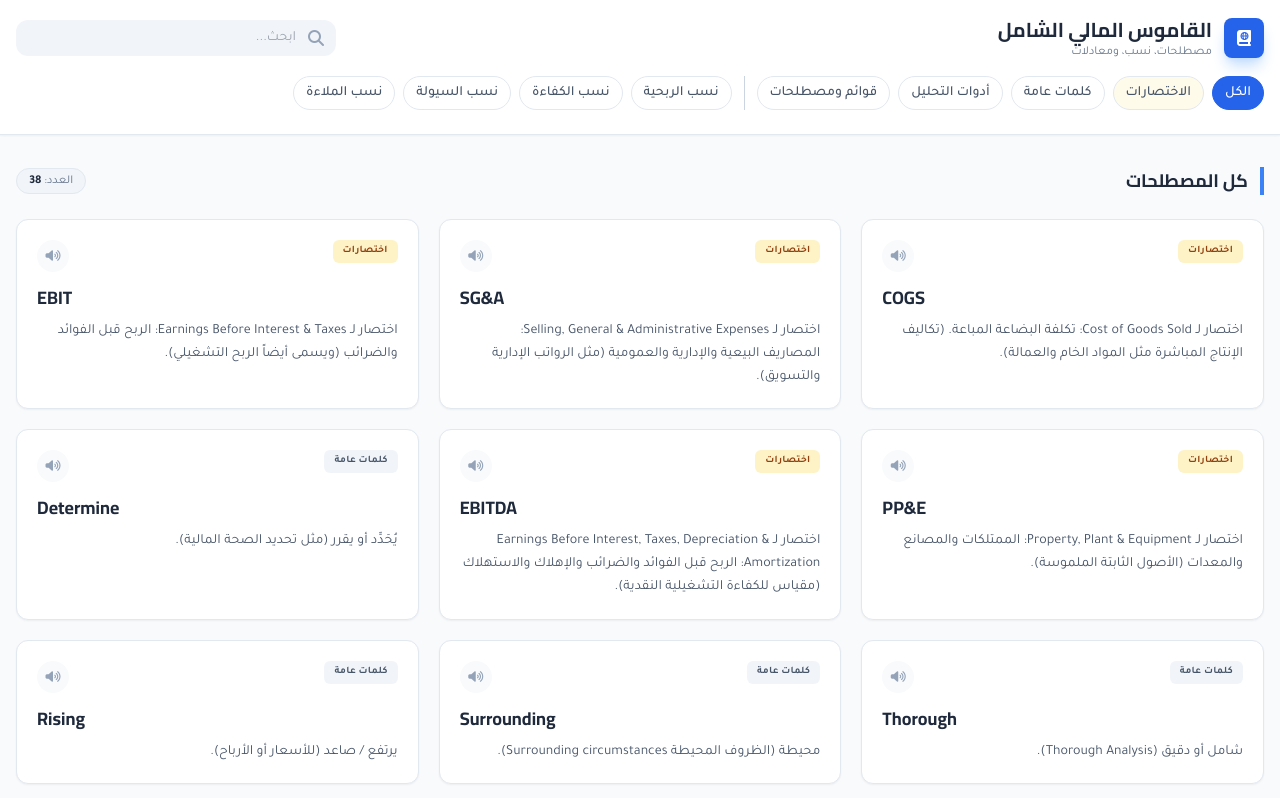
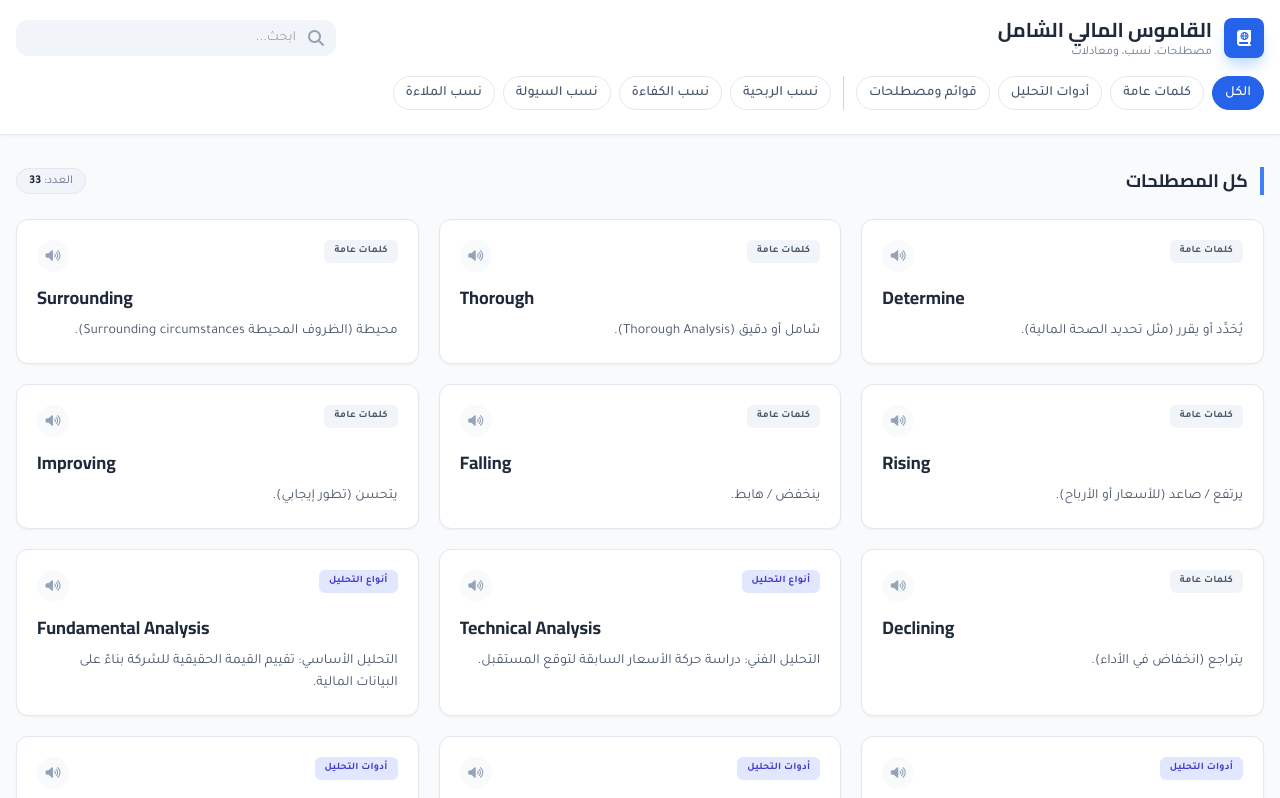
Before and after one commit to ahmed-m-zidan/Financial-Analysis, a plain HTML site: page index.html in a window 1280 px wide. Shown: the top 798 px of the page. Drawn offline with nearby package versions, Linux system fonts and the light colour scheme.

Commit message:
Update index.html

```diff
--- a/index.html
+++ b/index.html
@@ -61,7 +61,6 @@
             <!-- Categories / Filter Tabs -->
             <div class="flex gap-2 overflow-x-auto pb-2" id="filterContainer">
                 <button onclick="filterByCategory('all')" class="filter-btn active px-3 py-1.5 rounded-full border border-slate-200 text-sm font-medium text-slate-600 whitespace-nowrap bg-white">الكل</button>
-                <button onclick="filterByCategory('abbreviations')" class="filter-btn px-3 py-1.5 rounded-full border border-slate-200 text-sm font-medium text-slate-600 whitespace-nowrap bg-amber-50 border-amber-200 text-amber-700 hover:bg-amber-100">الاختصارات</button>
                 <button onclick="filterByCategory('general')" class="filter-btn px-3 py-1.5 rounded-full border border-slate-200 text-sm font-medium text-slate-600 whitespace-nowrap bg-white">كلمات عامة</button>
                 <button onclick="filterByCategory('analysis')" class="filter-btn px-3 py-1.5 rounded-full border border-slate-200 text-sm font-medium text-slate-600 whitespace-nowrap bg-white">أدوات التحليل</button>
                 <button onclick="filterByCategory('statements')" class="filter-btn px-3 py-1.5 rounded-full border border-slate-200 text-sm font-medium text-slate-600 whitespace-nowrap bg-white">قوائم ومصطلحات</button>
@@ -100,13 +99,6 @@
 
     <script>
         const termsData = [
-            // ================= اختصارات هامة (Abbreviations) =================
-            { id: 901, term: "COGS", definition: "اختصار لـ Cost of Goods Sold: تكلفة البضاعة المباعة. (تكاليف الإنتاج المباشرة مثل المواد الخام والعمالة).", category: "اختصارات", type: "abbreviations", color: "bg-amber-100 text-amber-800" },
-            { id: 902, term: "SG&A", definition: "اختصار لـ Selling, General & Administrative Expenses: المصاريف البيعية والإدارية والعمومية (مثل الرواتب الإدارية والتسويق).", category: "اختصارات", type: "abbreviations", color: "bg-amber-100 text-amber-800" },
-            { id: 903, term: "EBIT", definition: "اختصار لـ Earnings Before Interest & Taxes: الربح قبل الفوائد والضرائب (ويسمى أيضاً الربح التشغيلي).", category: "اختصارات", type: "abbreviations", color: "bg-amber-100 text-amber-800" },
-            { id: 904, term: "PP&E", definition: "اختصار لـ Property, Plant & Equipment: الممتلكات والمصانع والمعدات (الأصول الثابتة الملموسة).", category: "اختصارات", type: "abbreviations", color: "bg-amber-100 text-amber-800" },
-            { id: 905, term: "EBITDA", definition: "اختصار لـ Earnings Before Interest, Taxes, Depreciation & Amortization: الربح قبل الفوائد والضرائب والإهلاك والاستهلاك (مقياس للكفاءة التشغيلية النقدية).", category: "اختصارات", type: "abbreviations", color: "bg-amber-100 text-amber-800" },
-
             // ================= الكلمات العامة (General) =================
             { id: 1, term: "Determine", definition: "يُحَدِّد أو يقرر (مثل تحديد الصحة المالية).", category: "كلمات عامة", type: "general", color: "bg-slate-100 text-slate-600" },
             { id: 2, term: "Thorough", definition: "شامل أو دقيق (Thorough Analysis).", category: "كلمات عامة", type: "general", color: "bg-slate-100 text-slate-600" },
@@ -131,23 +123,80 @@
             { id: 23, term: "Income Statement", definition: "قائمة الدخل: الإيرادات والمصروفات وصافي الربح.", category: "قوائم مالية", type: "statements", color: "bg-orange-100 text-orange-700" },
 
             // ================= نسب الربحية (Profitability Ratios) =================
-            { id: 101, term: "Gross Profit Margin", definition: "هامش مجمل الربح: الربح بعد خصم تكلفة الإنتاج فقط.", category: "نسب الربحية", type: "profitability", color: "bg-emerald-100 text-emerald-700", formula: "(Net Sales - COGS) ÷ Net Sales" },
-            { id: 102, term: "Operating Profit Margin", definition: "هامش الربح التشغيلي: الربح بعد خصم تكلفة البضاعة والمصاريف الإدارية والعمومية (SG&A).", category: "نسب الربحية", type: "profitability", color: "bg-emerald-100 text-emerald-700", formula: "(Net Sales - COGS - SG&A) ÷ Net Sales" },
+            {
+                id: 101,
+                term: "Gross Profit Margin",
+                definition: "هامش مجمل الربح: الربح بعد خصم تكلفة الإنتاج فقط.",
+                category: "نسب الربحية",
+                type: "profitability",
+                color: "bg-emerald-100 text-emerald-700",
+                formula: "(Net Sales - COGS) ÷ Net Sales",
+                abbreviations: [
+                    { key: "COGS", full: "Cost of Goods Sold", meaning: "تكلفة البضاعة المباعة" }
+                ]
+            },
+            {
+                id: 102,
+                term: "Operating Profit Margin",
+                definition: "هامش الربح التشغيلي: الربح بعد خصم تكلفة البضاعة والمصاريف الإدارية والعمومية.",
+                category: "نسب الربحية",
+                type: "profitability",
+                color: "bg-emerald-100 text-emerald-700",
+                formula: "(Net Sales - COGS - SG&A) ÷ Net Sales",
+                abbreviations: [
+                    { key: "COGS", full: "Cost of Goods Sold", meaning: "تكلفة البضاعة المباعة" },
+                    { key: "SG&A", full: "Selling, General & Admin", meaning: "مصاريف بيعية وإدارية" }
+                ]
+            },
             { id: 103, term: "Net Profit Margin", definition: "هامش صافي الربح: الربح النهائي لكل دولار مبيعات.", category: "نسب الربحية", type: "profitability", color: "bg-emerald-100 text-emerald-700", formula: "Net Profits ÷ Net Sales" },
 
-            // ================= نسب الكفاءة (Efficiency Ratios) - UPDATED =================
-            { id: 200, term: "Tax Ratio", definition: "نسبة الضرائب (Effective Tax Rate): النسبة الفعلية للضرائب التي تدفعها الشركة من دخلها.", category: "نسب الكفاءة", type: "efficiency", color: "bg-teal-100 text-teal-700", formula: "Tax Expense ÷ Pre-tax Income" },
+            // ================= نسب الكفاءة (Efficiency Ratios) =================
+            { id: 200, term: "Tax Ratio", definition: "نسبة الضرائب: النسبة الفعلية للضرائب التي تدفعها الشركة.", category: "نسب الكفاءة", type: "efficiency", color: "bg-teal-100 text-teal-700", formula: "Tax Expense ÷ Pre-tax Income" },
 
             { id: 201, term: "Total Asset Turnover", definition: "معدل دوران الأصول: كفاءة استخدام كل أصول الشركة لتوليد المبيعات.", category: "نسب الكفاءة", type: "efficiency", color: "bg-teal-100 text-teal-700", formula: "Revenue ÷ Avg Total Assets" },
-            { id: 202, term: "PP&E Turnover Ratio", definition: "معدل دوران الأصول الثابتة: كفاءة استخدام الممتلكات والمعدات لتوليد المبيعات.", category: "نسب الكفاءة", type: "efficiency", color: "bg-teal-100 text-teal-700", formula: "Sales ÷ Avg Net PP&E" },
 
-            { id: 203, term: "Inventory Turnover", definition: "معدل دوران المخزون: عدد مرات بيع المخزون وتجديده.", category: "نسب الكفاءة", type: "efficiency", color: "bg-teal-100 text-teal-700", formula: "COGS ÷ Avg Inventory" },
+            {
+                id: 202,
+                term: "PP&E Turnover Ratio",
+                definition: "معدل دوران الأصول الثابتة: كفاءة استخدام الممتلكات والمعدات لتوليد المبيعات.",
+                category: "نسب الكفاءة",
+                type: "efficiency",
+                color: "bg-teal-100 text-teal-700",
+                formula: "Sales ÷ Avg Net PP&E",
+                abbreviations: [
+                    { key: "PP&E", full: "Property, Plant & Equipment", meaning: "ممتلكات ومصانع ومعدات" }
+                ]
+            },
+
+            {
+                id: 203,
+                term: "Inventory Turnover",
+                definition: "معدل دوران المخزون: عدد مرات بيع المخزون وتجديده.",
+                category: "نسب الكفاءة",
+                type: "efficiency",
+                color: "bg-teal-100 text-teal-700",
+                formula: "COGS ÷ Avg Inventory",
+                abbreviations: [
+                    { key: "COGS", full: "Cost of Goods Sold", meaning: "تكلفة البضاعة المباعة" }
+                ]
+            },
             { id: 204, term: "Inventory Days", definition: "متوسط فترة التخزين: عدد الأيام التي يظل فيها المخزون قبل بيعه.", category: "نسب الكفاءة", type: "efficiency", color: "bg-teal-100 text-teal-700", formula: "365 ÷ Inventory Turnover" },
 
             { id: 205, term: "Receivables Turnover", definition: "معدل دوران الذمم المدينة: كفاءة تحصيل الديون.", category: "نسب الكفاءة", type: "efficiency", color: "bg-teal-100 text-teal-700", formula: "Credit Sales ÷ Avg Receivables" },
             { id: 206, term: "Receivable Days", definition: "متوسط فترة التحصيل: عدد الأيام اللازمة لتحصيل الأموال من العملاء.", category: "نسب الكفاءة", type: "efficiency", color: "bg-teal-100 text-teal-700", formula: "365 ÷ Receivables Turnover" },
 
-            { id: 207, term: "Payable Turnover", definition: "معدل دوران الذمم الدائنة: معدل سداد الشركة لديونها للموردين.", category: "نسب الكفاءة", type: "efficiency", color: "bg-teal-100 text-teal-700", formula: "COGS ÷ Avg Accounts Payable" },
+            {
+                id: 207,
+                term: "Payable Turnover",
+                definition: "معدل دوران الذمم الدائنة: معدل سداد الشركة لديونها للموردين.",
+                category: "نسب الكفاءة",
+                type: "efficiency",
+                color: "bg-teal-100 text-teal-700",
+                formula: "COGS ÷ Avg Accounts Payable",
+                abbreviations: [
+                    { key: "COGS", full: "Cost of Goods Sold", meaning: "تكلفة البضاعة المباعة" }
+                ]
+            },
             { id: 208, term: "Payable Days", definition: "متوسط فترة السداد: عدد الأيام التي تستغرقها الشركة لسداد ديونها.", category: "نسب الكفاءة", type: "efficiency", color: "bg-teal-100 text-teal-700", formula: "365 ÷ Payable Turnover" },
 
 
@@ -157,7 +206,18 @@
 
             // ================= نسب الملاءة (Solvency Ratios) =================
             { id: 401, term: "Debt to Equity", definition: "الدين لحقوق الملكية: الاعتماد على الديون مقابل أموال الملاك.", category: "نسب الملاءة", type: "solvency", color: "bg-rose-100 text-rose-700", formula: "Total Liab ÷ Shareholders Equity" },
-            { id: 402, term: "Interest Coverage", definition: "تغطية الفوائد: القدرة على دفع فوائد الديون من الأرباح.", category: "نسب الملاءة", type: "solvency", color: "bg-rose-100 text-rose-700", formula: "EBIT ÷ Interest Expense" }
+            {
+                id: 402,
+                term: "Interest Coverage",
+                definition: "تغطية الفوائد: القدرة على دفع فوائد الديون من الأرباح.",
+                category: "نسب الملاءة",
+                type: "solvency",
+                color: "bg-rose-100 text-rose-700",
+                formula: "EBIT ÷ Interest Expense",
+                abbreviations: [
+                    { key: "EBIT", full: "Earnings Before Interest & Taxes", meaning: "الربح قبل الفوائد والضرائب" }
+                ]
+            }
         ];
 
         const container = document.getElementById('cardsContainer');
@@ -177,17 +237,41 @@
         }
 
         function createCard(item) {
+            // Generate Formula Section
             const formulaHtml = item.formula ? `
                 <div class="mt-3 pt-3 border-t border-dashed border-slate-200">
                     <div class="flex items-center gap-2 text-xs text-slate-500 mb-1">
                         <i class="fa-solid fa-calculator"></i>
                         <span>المعادلة:</span>
                     </div>
-                    <div class="p-2 bg-slate-50 rounded border border-slate-200 text-center font-mono text-sm text-blue-700 dir-ltr" dir="ltr">
+                    <div class="p-2 bg-slate-50 rounded border border-slate-200 text-center font-mono text-sm text-blue-700 dir-ltr font-bold tracking-tight" dir="ltr">
                         ${item.formula}
                     </div>
                 </div>
             ` : '';
+
+            // Generate Abbreviations Section
+            let abbrevHtml = '';
+            if (item.abbreviations && item.abbreviations.length > 0) {
+                abbrevHtml = `<div class="mt-3 bg-amber-50 rounded-lg p-2 border border-amber-100">
+                    <div class="flex items-center gap-1 text-[10px] text-amber-600 mb-1 font-bold">
+                        <i class="fa-solid fa-circle-info"></i>
+                        <span>مفتاح الاختصارات:</span>
+                    </div>`;
+
+                item.abbreviations.forEach(abbr => {
+                    abbrevHtml += `
+                        <div class="text-xs text-slate-700 flex flex-col mb-1 last:mb-0 border-b border-amber-100 pb-1 last:border-0 last:pb-0">
+                            <div class="flex justify-between items-center dir-ltr" dir="ltr">
+                                <span class="font-bold text-amber-700 font-mono">${abbr.key}</span>
+                                <span class="text-[10px] text-slate-500">${abbr.full}</span>
+                            </div>
+                            <span class="text-[11px] text-right text-slate-600">${abbr.meaning}</span>
+                        </div>
+                    `;
+                });
+                abbrevHtml += `</div>`;
+            }
 
             return `
                 <div class="bg-white rounded-xl p-5 border border-slate-200 shadow-sm card-hover flex flex-col h-full relative group">
@@ -210,6 +294,7 @@
                     </p>
 
                     ${formulaHtml}
+                    ${abbrevHtml}
                 </div>
             `;
         }
@@ -223,7 +308,6 @@
 
             const titles = {
                 'all': 'كل المصطلحات',
-                'abbreviations': 'الاختصارات المالية',
                 'general': 'الكلمات العامة',
                 'analysis': 'أدوات وأنواع التحليل',
                 'statements': 'قوائم ومصطلحات مالية',
```
